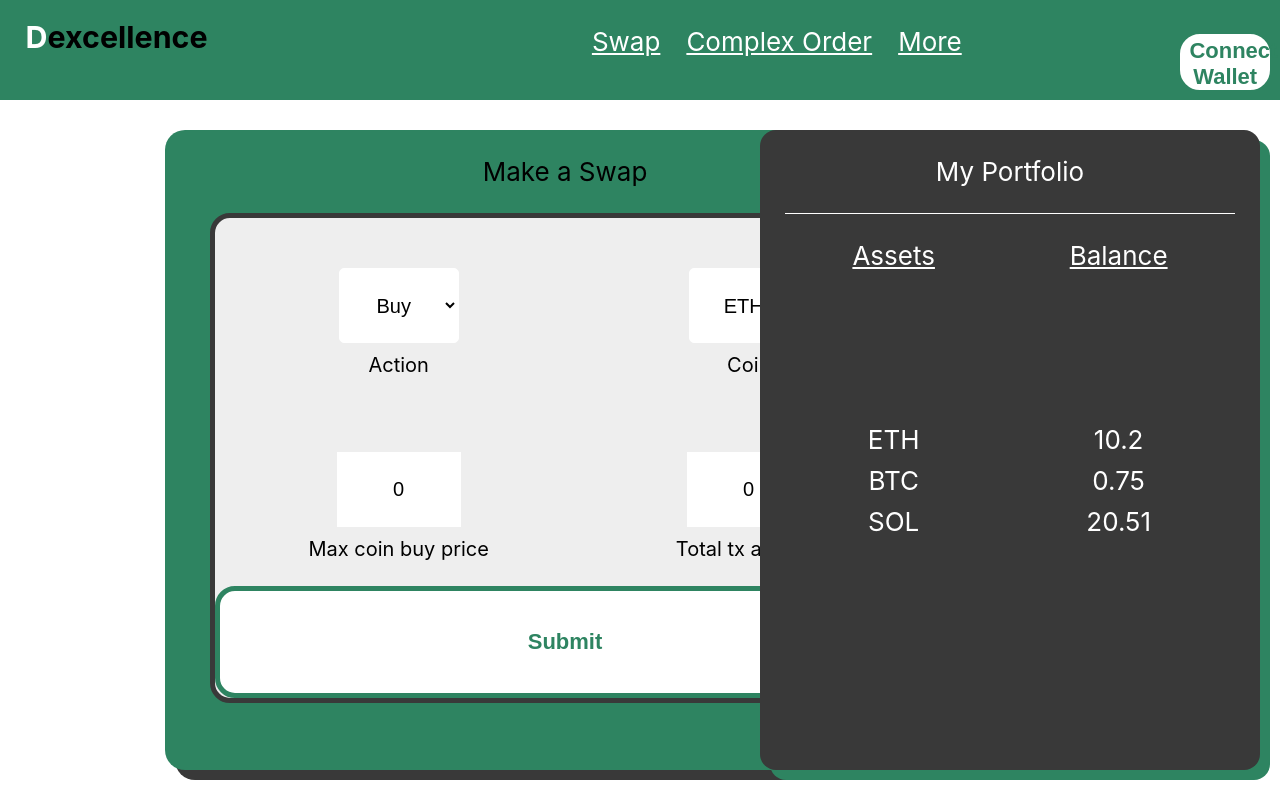
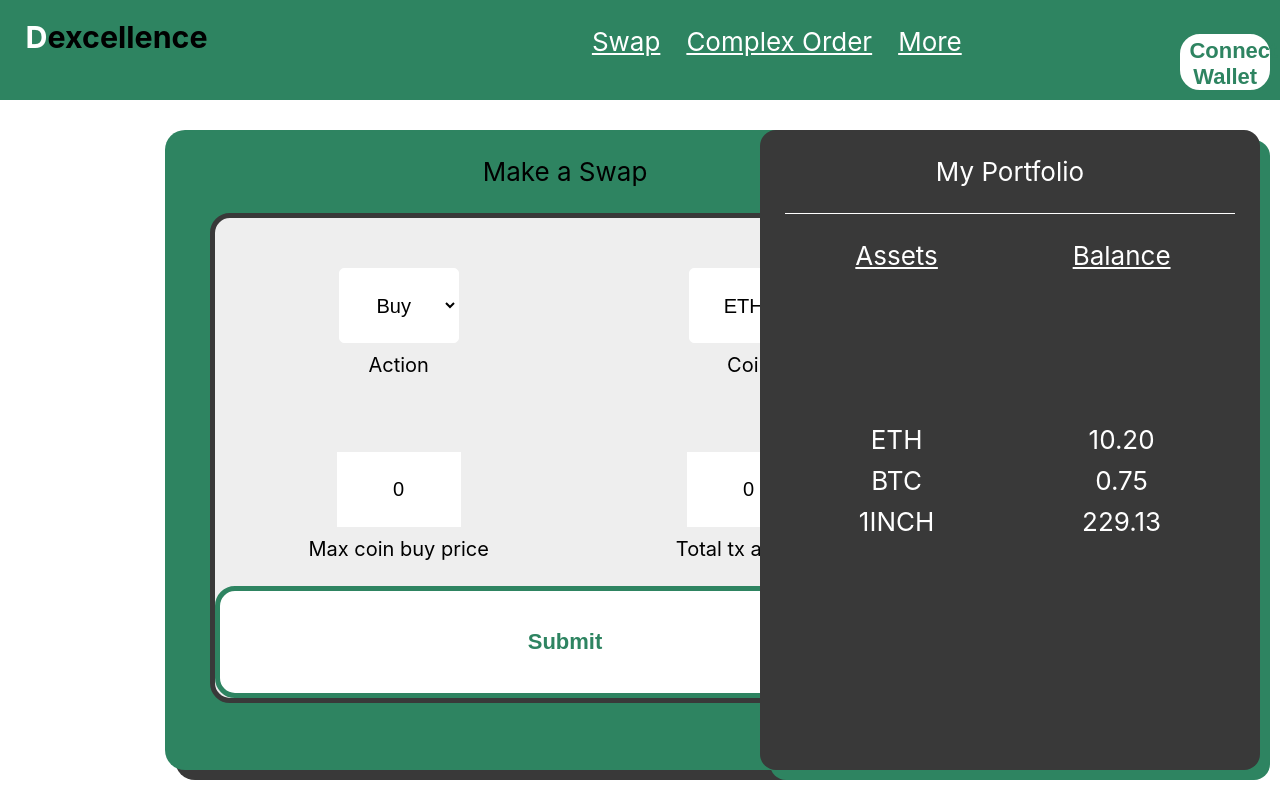
Before and after one commit to Keon6/Dexcellence, a React (Create React App) app in the folder frontend/: page / in a window 1280 px wide. Built offline with nearby package versions, Linux system fonts and the light colour scheme.

Commit message:
changed sol to 1inch

```diff
--- a/frontend/src/App.js
+++ b/frontend/src/App.js
@@ -87,12 +87,12 @@ function Portfolio(){
         <ul className='assets'>
           <li className='asset-li'>ETH</li>
           <li className='asset-li'>BTC</li>
-          <li className='asset-li'>SOL</li>
+          <li className='asset-li'>1INCH</li>
         </ul>
         <ul className='balances'>
-          <li className='asset-li'>10.2</li>
+          <li className='asset-li'>10.20</li>
           <li className='asset-li'>0.75</li>
-          <li className='asset-li'>20.51</li>
+          <li className='asset-li'>229.13</li>
         </ul>
       </div>
     </div>
--- a/frontend/src/components/complex.js
+++ b/frontend/src/components/complex.js
@@ -5,7 +5,7 @@ function Complex(props) {
   var coins = [
     { value: 'btc', label: 'BTC' },
     { value: 'eth', label: 'ETH' },
-    { value: 'sol', label: 'SOL' },
+    { value: '1inch', label: '1INCH' },
   ]
 
   const [numCards, setNumCards] = useState(0);
@@ -88,7 +88,7 @@ function Complex(props) {
                     >
                     <option value="ETH">ETH</option>
                     <option value="BTC">BTC</option>
-                    <option value="SOL">SOL</option>
+                    <option value="1INCH">1INCH</option>
                     </select>
                     <p className = "InputItem-text">Coin</p>
                 </div>
```
Also changed, not shown: 1 other file (tests, documents, lock files or other folders).
